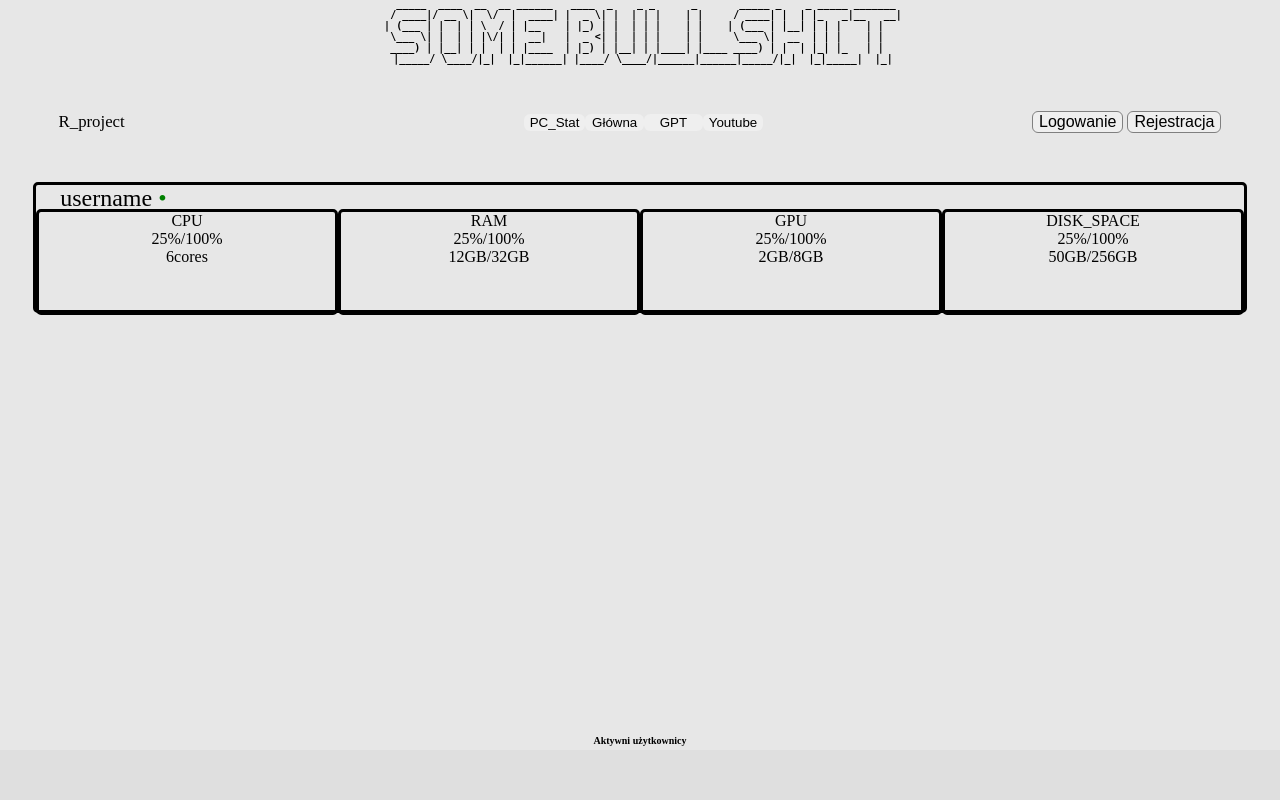
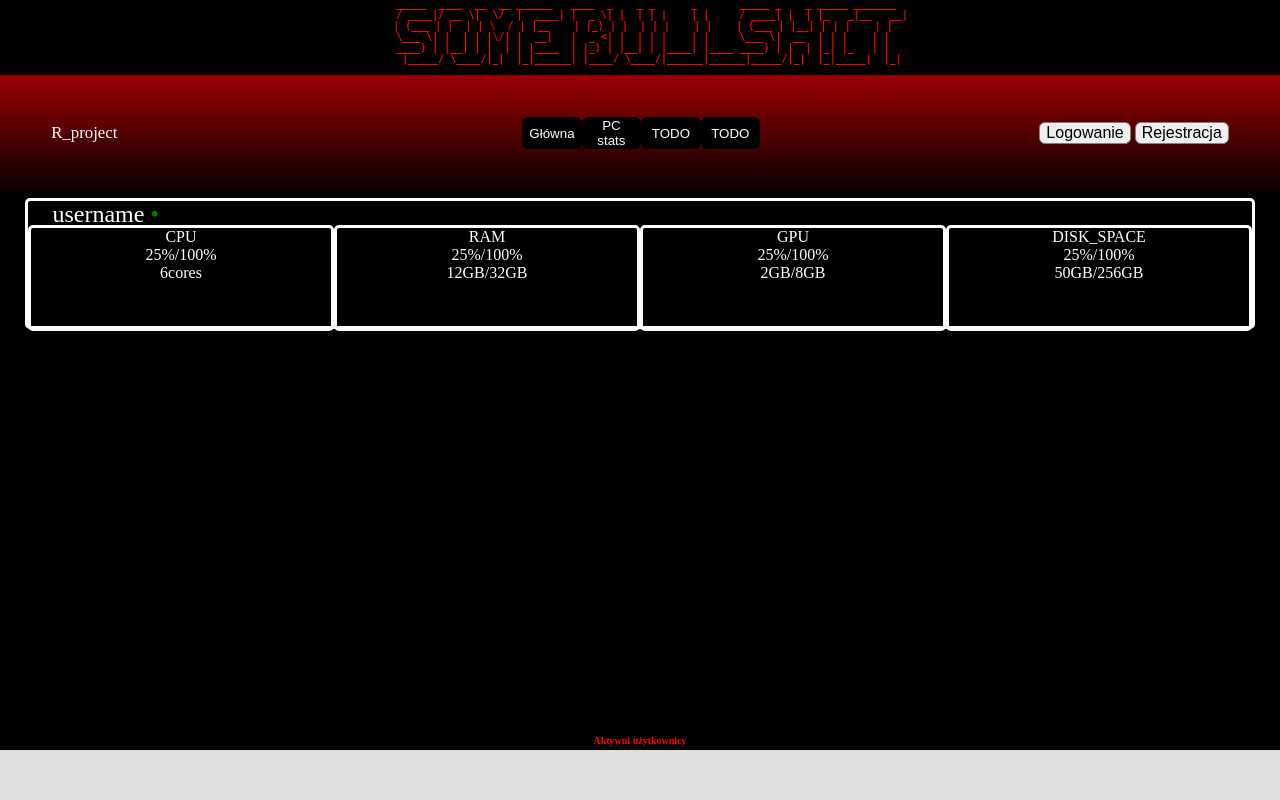
Before and after one commit to Karpet503/Strona-R_project, a Python web app: template templates/body.html in a window 1280 px wide. Run offline with Jinja, Linux system fonts and the light colour scheme; the template is opened without the code that fills it, so the values that code supplies are empty.

Commit message:
kolorki, nie chce mi się dzisiaj

```diff
--- a/CSS/css_main.css
+++ b/CSS/css_main.css
@@ -1,14 +1,28 @@
 .main{
-    background-color: #e7e7e7;
-    color: black;
+    color: white;
+    background-color: black;
+}
+body{
+    margin-left: -15px;
+    margin-right: -15px;
+    margin: 0;
+
+}
+.gradeient{
+    background: linear-gradient(to bottom, red, black);
+    height: 200px;
+
 }
 
 h1{
-text-align: center;
-font-size: 10px;
-font-weight: bold;
-margin-top: -15px;
-margin-bottom: -15px;
+    text-align: center;
+    font-size: 10px;
+    font-weight: bold;
+    margin-top: -15px;
+    margin-bottom: -15px;
+    background-color: black;
+    width: 100%;
+    color: red;
 }
 .head{
 
@@ -37,13 +51,15 @@ margin-bottom: -15px;
     text-align: center;
     border: none;
     border-radius: 6px;
+    background-color: black;
+    color: white;
 }
 .head_right_login{
     flex: 0 0 40%;
     text-align: right;
     align-items: center;
 }
-.log{
+.login{
     font-size:  100%;
     border-radius: 6px;
     border: 1px solid gray;
--- a/templates/body.html
+++ b/templates/body.html
@@ -10,7 +10,7 @@
     <script src="../JS/script.js"></script>  <!-- Załadowanie zewnętrznego pliku JS -->
 </head>
 <body class="main">
-
+<div class="gradeient">
     <!--SPIS:
     -Strona tytułowa do zmiany
     -Górny panel (header) do zmiany ustalenia
@@ -33,19 +33,19 @@
         <div class="head_left_logo">R_project</div>
 
         <div class="head_midl_options"><!-- blok główny trzymający panel górny-->
-        <button class="block PC_Stat" type="button"><span>PC_Stat</span> </button>
             <button class="block Główna" type="button"><span>Główna</span> </button>
-        <button class="block GPT" type="button"><span>GPT</span> </button>
-        <button class="block YT" type="button"><span>Youtube</span> </button>
+            <button class="block PC_Stat" type="button"><span>PC stats</span> </button>
+            <button class="block TODO" type="button"><span>TODO</span> </button>
+            <button class="block TODO" type="button"><span>TODO</span> </button>
         </div>
 
         <div class="head_right_login">
-        <button class="log logowanie" type="button"><span>Logowanie</span> </button>
-        <button class="log rejestracja" type="button"><span>Rejestracja</span></button>  <!--doaj href-->
+            <button class="login logowanie" type="button"><span>Logowanie</span> </button>
+            <button class="login rejestracja" type="button"><span>Rejestracja</span></button>  <!--doaj href-->
         </div>
 
     </div>
-
+</div>
 <!--Cały jeden blok poniżej powinien byc klasa ktora bedzie sprzezona z baza danych dla uzytkownikow, baza danych czysty plik jest w DB, username bedzie zaciagany z bazy tak samo status
 onnline, jezeli byla wykonana jakas akcja to onnline sie odswierza na kolejne 5 min z zalozenia, (do zrobirnia)-->
 
```
Lines whose indentation alone changed are shown as unchanged.
